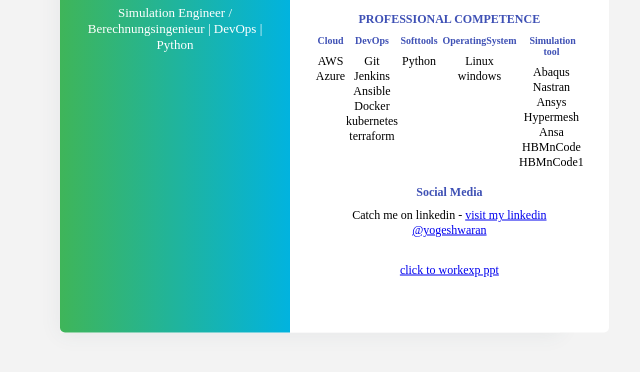
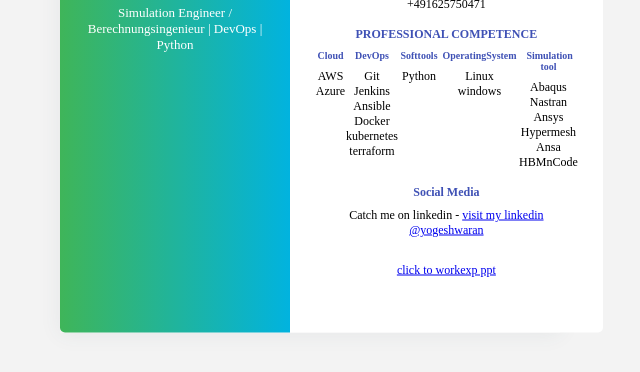
Before and after one commit to YogeshwaranMurugaiyan/myweb3, a plain HTML site: page index.html in a window 1280 px wide. Shown: the part 358-730 px from the top of the page, without its empty margins (330-970 px from the left). Drawn offline with Linux system fonts and the light colour scheme.

Commit message:
commit to 11/07/2022 t3

```diff
--- a/index.html
+++ b/index.html
@@ -78,7 +78,6 @@
                <li>Hypermesh</li>
                <li>Ansa</li>
                <li>HBMnCode</li>
-               <li>HBMnCode1</li>
             </ul>
             <br/>
          </div>
```
